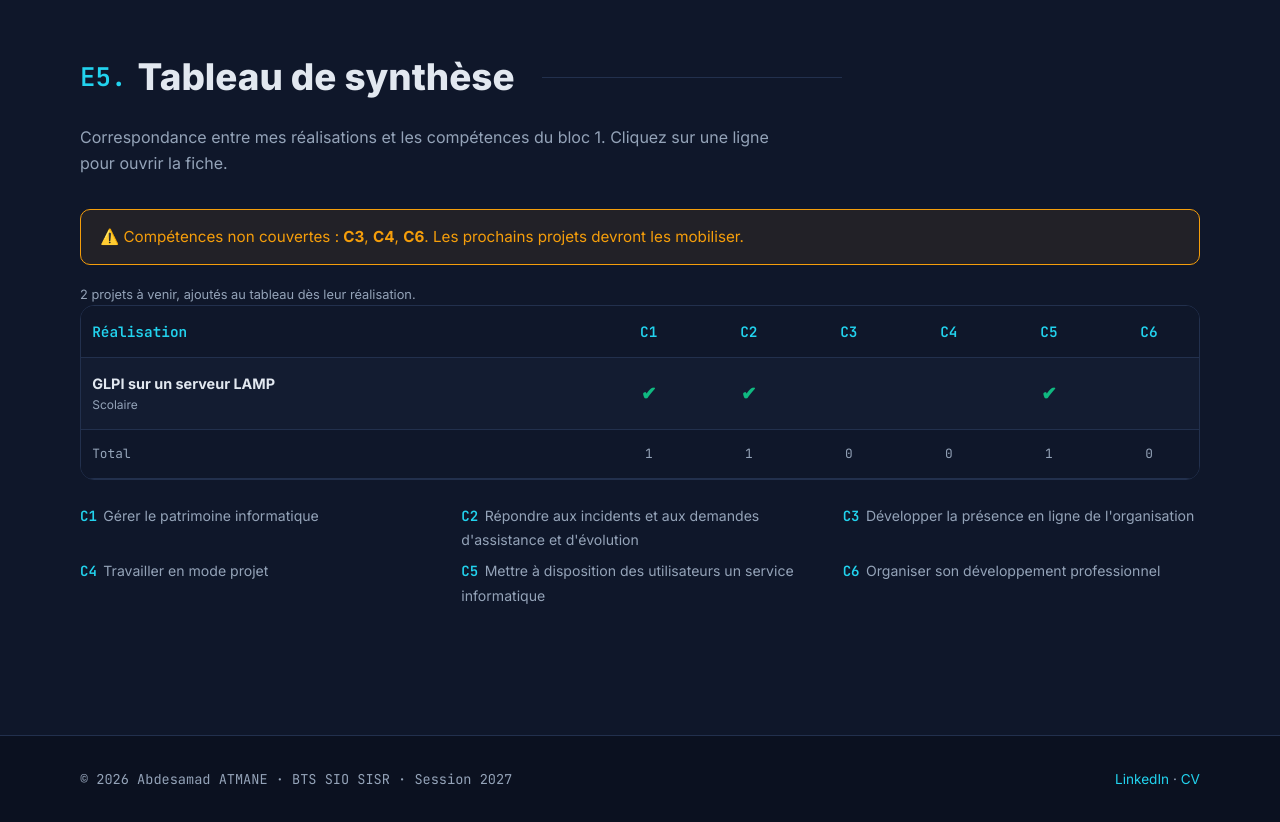
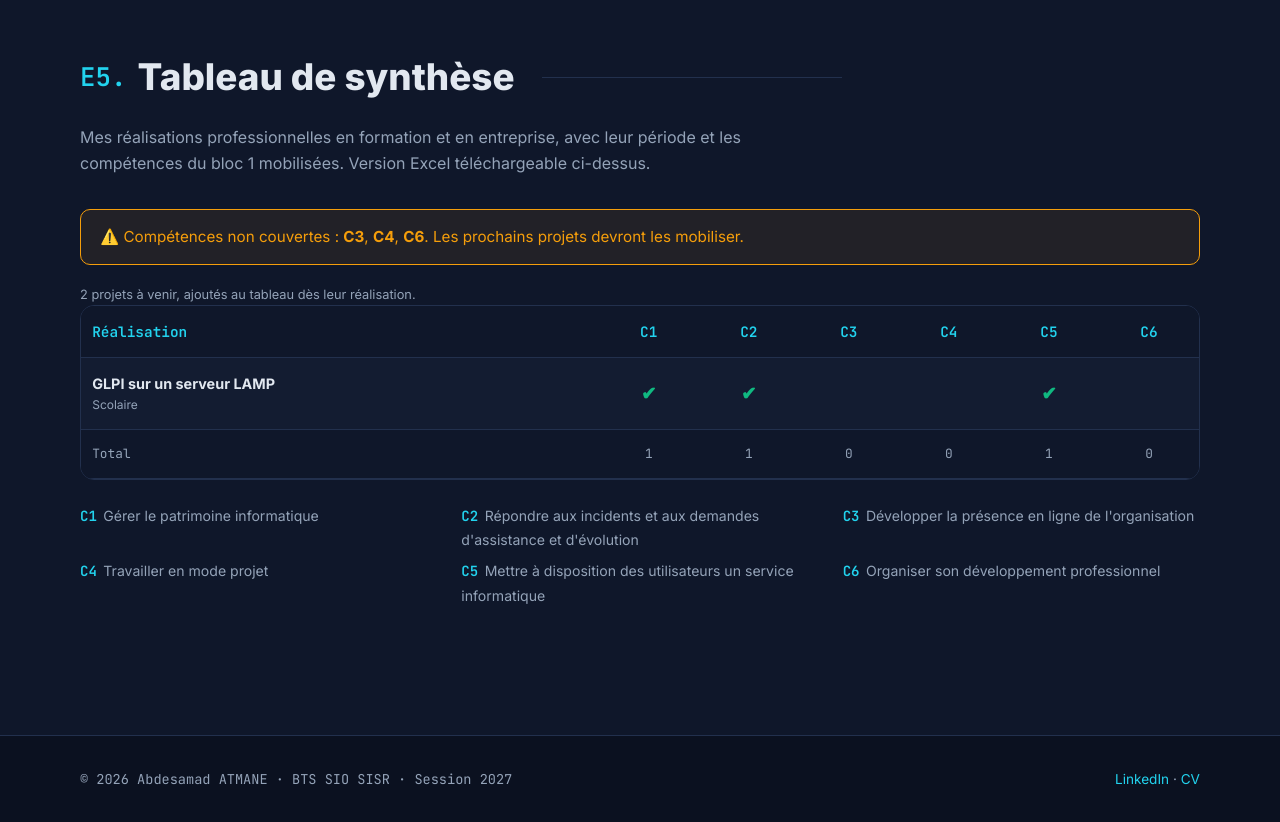
Before and after one commit to abde280/abde280.github.io, a plain HTML site: page epreuves.html in a window 1280 px wide. Shown: the part 1320-2142 px from the top of the page. Drawn offline with Linux system fonts and the light colour scheme.

Commit message:
Add files via upload

```diff
--- a/epreuves.html
+++ b/epreuves.html
@@ -29,7 +29,7 @@
     <section class="section section--alt" id="synthese">
       <div class="container">
         <h2 class="section__title"><span class="num">E5.</span> Tableau de synthèse</h2>
-        <p class="section__intro">Correspondance entre mes réalisations et les compétences du bloc 1. Cliquez sur une ligne pour ouvrir la fiche.</p>
+        <p class="section__intro">Mes réalisations professionnelles en formation et en entreprise, avec leur période et les compétences du bloc 1 mobilisées. Version Excel téléchargeable ci-dessus.</p>
         <div class="coverage" id="coverage"></div>
         <div class="table-wrap"><table class="synth" id="synth-table"></table></div>
         <div class="synth__legend" id="synth-legend"></div>
```
